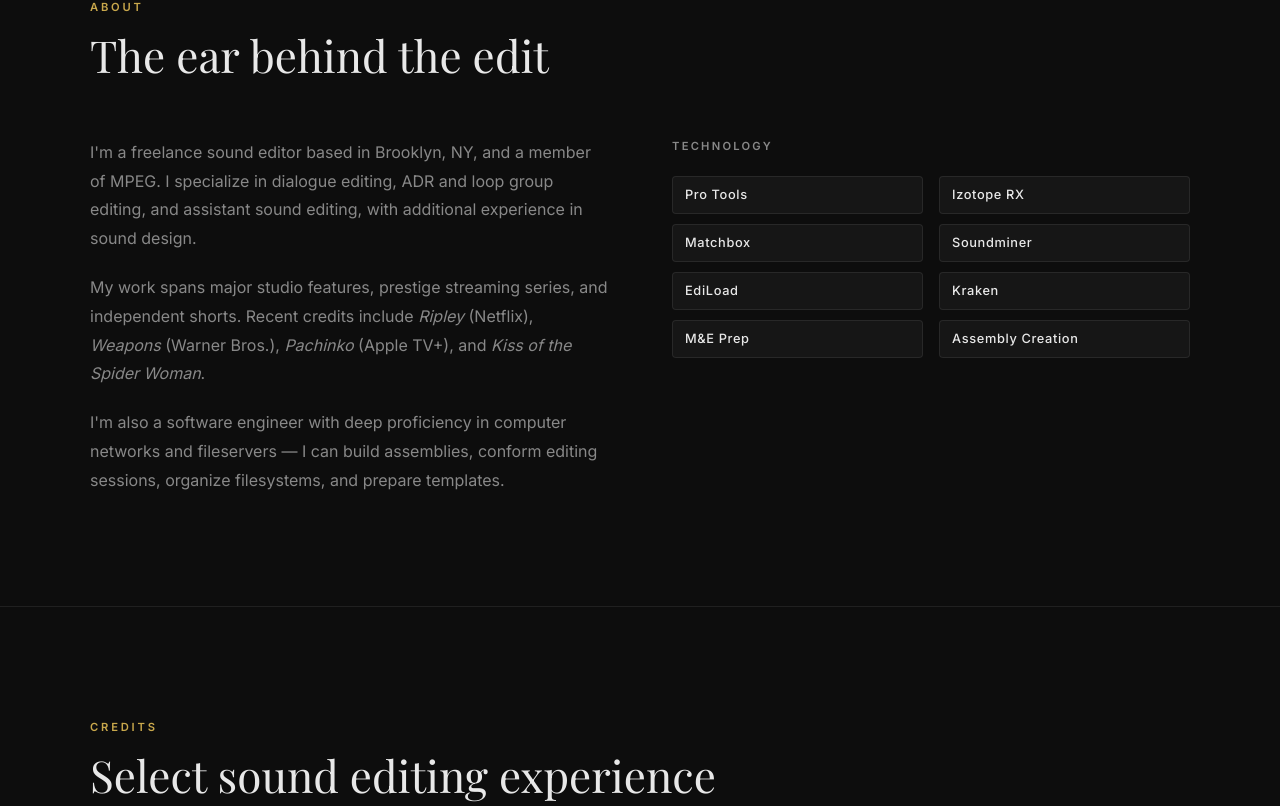
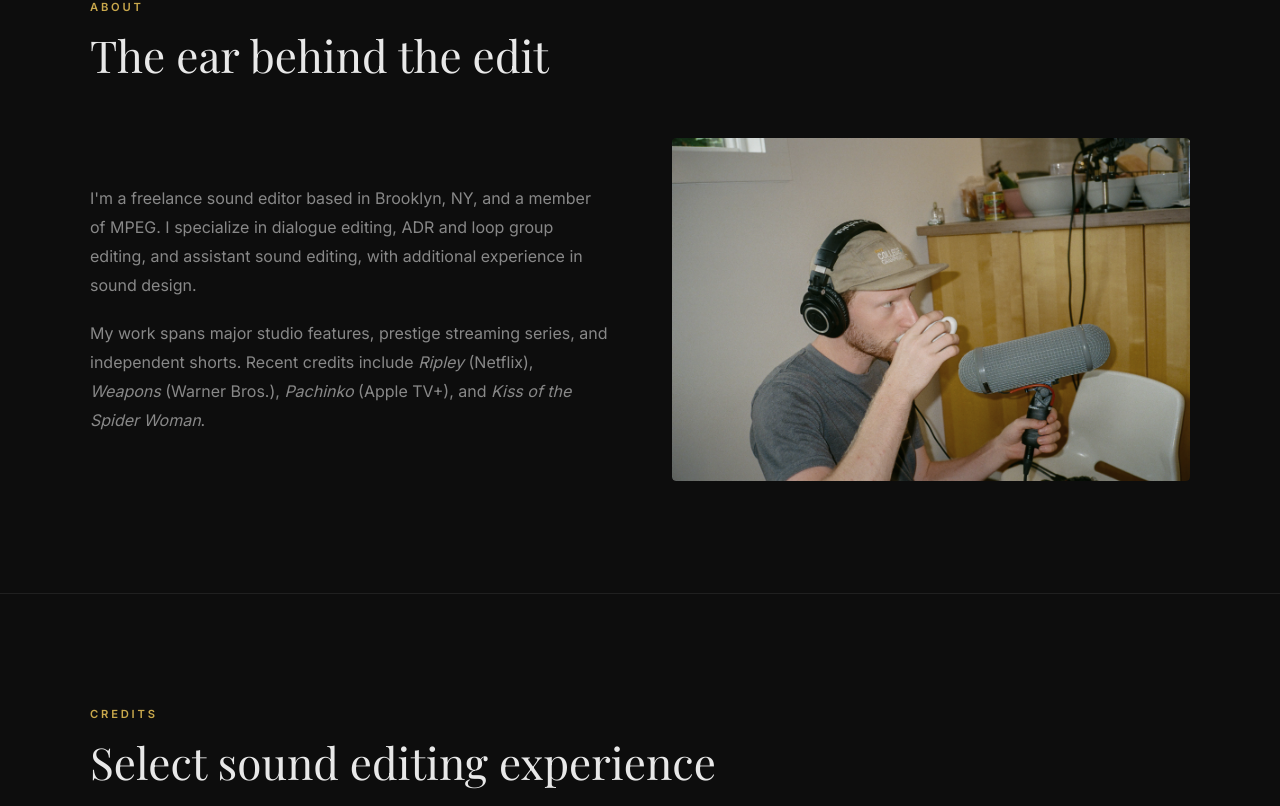
Before and after one commit to jakeobnyc/JPO-Test, a React (Vite) app: page / in a window 1280 px wide. Shown: the part 914-1720 px from the top of the page. Built offline with nearby package versions, Linux system fonts and the light colour scheme.

Commit message:
commit 3

```diff
--- a/src/sections/About.jsx
+++ b/src/sections/About.jsx
@@ -1,15 +1,4 @@
 import styles from './About.module.css'
-
-const skills = [
-  'Pro Tools',
-  'Izotope RX',
-  'Matchbox',
-  'Soundminer',
-  'EdiLoad',
-  'Kraken',
-  'M&E Prep',
-  'Assembly Creation',
-]
 
 export default function About() {
   return (
@@ -32,19 +21,13 @@
               <em> Weapons</em> (Warner Bros.), <em>Pachinko</em> (Apple TV+),
               and <em>Kiss of the Spider Woman</em>.
             </p>
-            <p>
-              I'm also a software engineer with deep proficiency in computer networks
-              and fileservers — I can build assemblies, conform editing sessions,
-              organize filesystems, and prepare templates.
-            </p>
           </div>
-          <div className={styles.skills}>
-            <h3 className={styles.skillsHeading}>Technology</h3>
-            <ul className={styles.skillsList}>
-              {skills.map((skill) => (
-                <li key={skill}>{skill}</li>
-              ))}
-            </ul>
+          <div className={styles.photoWrap}>
+            <img
+              src="/JPO-Test/jake-at-work.jpg"
+              alt="Jake O'Brien at work"
+              className={styles.photo}
+            />
           </div>
         </div>
       </div>
--- a/src/sections/About.module.css
+++ b/src/sections/About.module.css
@@ -34,7 +34,7 @@
   display: grid;
   grid-template-columns: 1fr 1fr;
   gap: 4rem;
-  align-items: start;
+  align-items: center;
 }
 
 .bio {
@@ -46,37 +46,24 @@
   line-height: 1.8;
 }
 
-.skillsHeading {
-  font-size: 0.7rem;
-  font-weight: 600;
-  letter-spacing: 0.2em;
-  text-transform: uppercase;
-  color: var(--text-muted);
-  margin-bottom: 1.25rem;
+.photoWrap {
+  position: relative;
+  border-radius: 4px;
+  overflow: hidden;
 }
 
-.skillsList {
-  list-style: none;
-  display: grid;
-  grid-template-columns: 1fr 1fr;
-  gap: 0.6rem 1rem;
+.photo {
+  width: 100%;
+  height: 100%;
+  object-fit: cover;
+  display: block;
+  border-radius: 4px;
+  filter: grayscale(20%);
+  transition: filter 0.4s ease;
 }
 
-.skillsList li {
-  font-size: 0.8rem;
-  font-weight: 500;
-  letter-spacing: 0.05em;
-  color: var(--text);
-  padding: 0.5rem 0.75rem;
-  background: var(--bg-surface);
-  border: 1px solid var(--border);
-  border-radius: 4px;
-  transition: border-color 0.2s, color 0.2s;
-}
-
-.skillsList li:hover {
-  border-color: var(--accent-2);
-  color: var(--accent-2);
+.photo:hover {
+  filter: grayscale(0%);
 }
 
 @media (max-width: 768px) {
--- a/src/sections/Projects.jsx
+++ b/src/sections/Projects.jsx
@@ -108,7 +108,7 @@
     role: 'Assistant Sound Editor / Editing Room Assistant',
     type: 'Feature Film',
     description: 'Dir. Craig Johnson · Max',
-    poster: '/posters/the-parenting.jpeg',
+    poster: 'https://media.themoviedb.org/t/p/w500/5lMu14IMuHo0hKYCwCIogt7IioX.jpg',
     rt: 47,
   },
   {
```
Also changed, not shown: public/jake-at-work.jpg (added), 6 other files (tests, documents, lock files or other folders).
